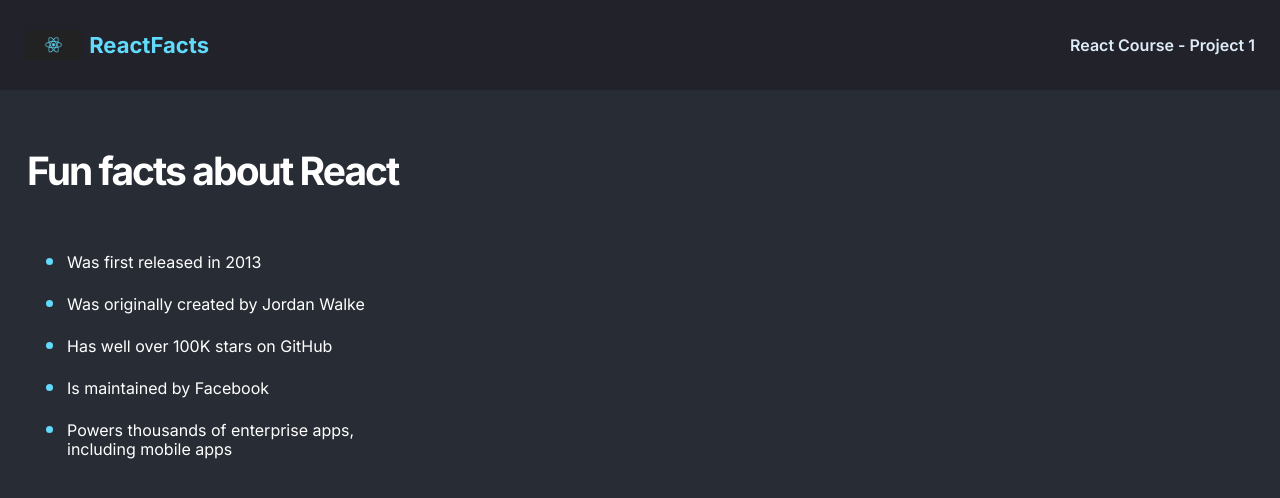
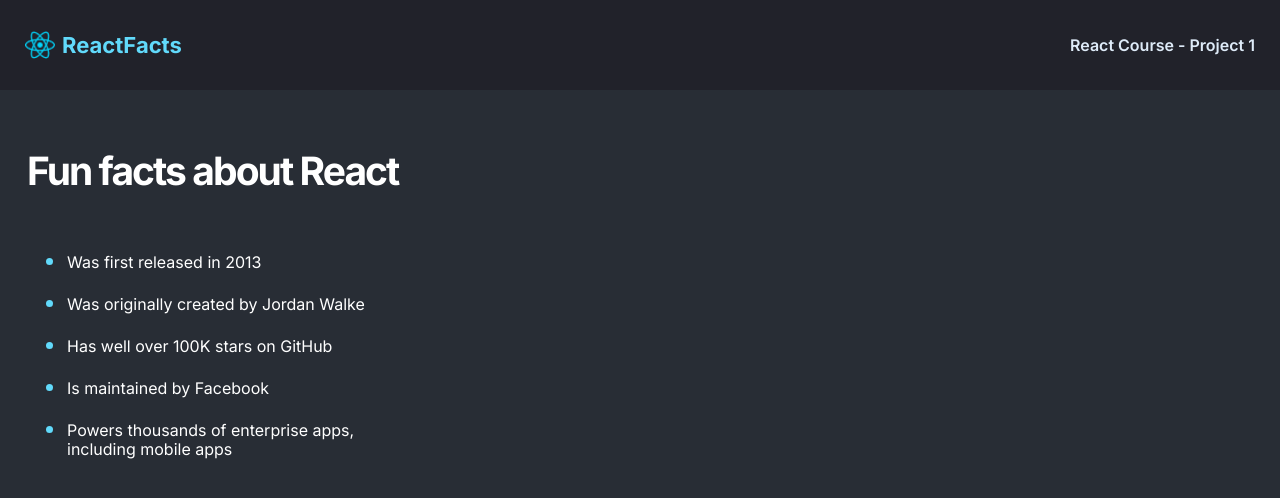
Before and after one commit to TofuSupreme/react-basics, a React (Create React App) app: page / in a window 1280 px wide. Shown: the top 498 px of the page. Built offline with nearby package versions, Linux system fonts and the light colour scheme.

Commit message:
updated icon in navbar

```diff
--- a/src/components/Navbar.js
+++ b/src/components/Navbar.js
@@ -1,8 +1,9 @@
-import logo from "../images/logo.png"
+import logoicon from '../images/logoicon.png'
+
 export default function Navbar() {
     return (
         <nav>
-        <img src= {logo} alt="" className="nav--icon" />
+        <img src= {logoicon} alt="" className="nav--icon" />
             <h3 className="nav--logo_text">ReactFacts</h3>
             <h4 className="nav--title">React Course - Project 1</h4>
         </nav>
```
Also changed, not shown: src/images/backgroundicon.png (added), src/images/logoicon.png (added).
